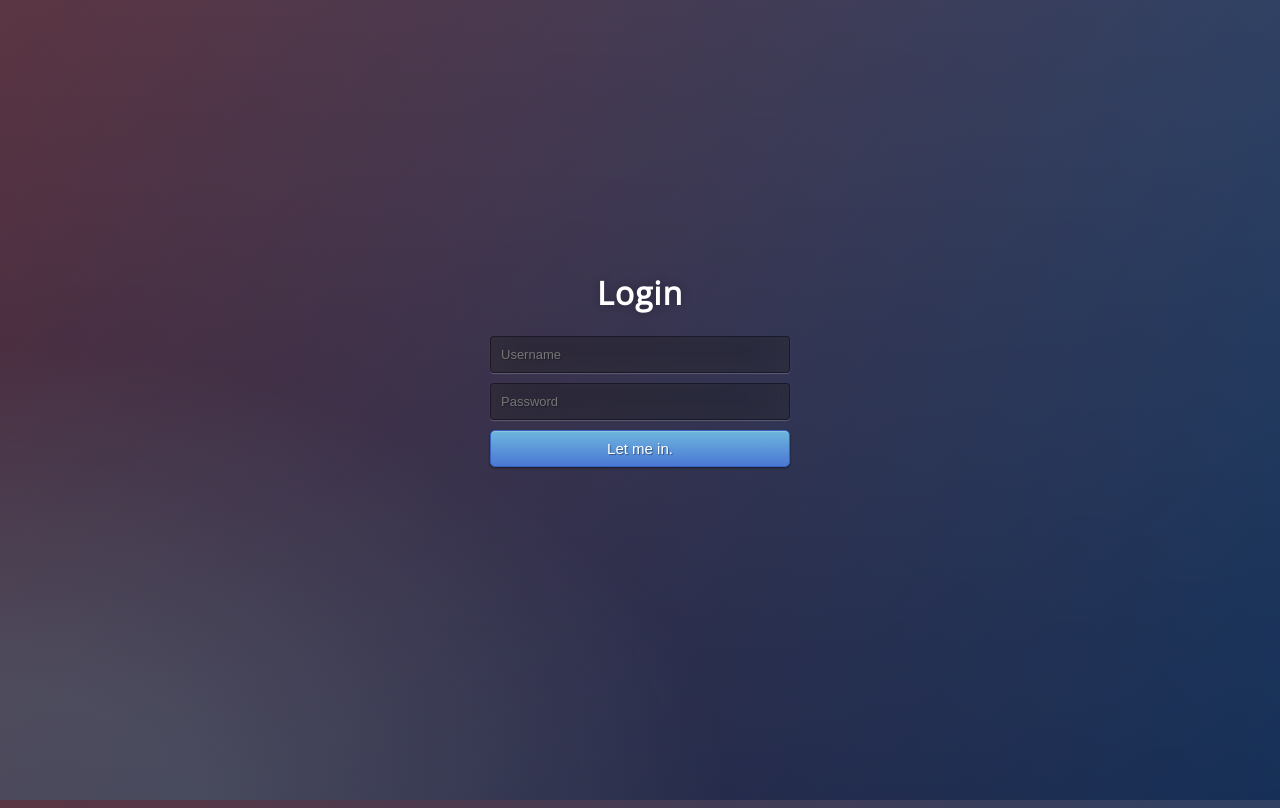
After one commit to Jmartelleti/Entrega1-Martelleti-Camellini-Portillo, a Django app: page /login/ in a window 1280 px wide. The commit adds this page. Run offline with Django 4.2, Linux system fonts and the light colour scheme.

Commit message:
modified:   Entrega1Modelo/Aplicacion/__pycache__/__init__.cpython-310.pyc 	modified:   Entrega1Modelo/Aplicacion/__pycache__/admin.cpython-310.pyc 	modified:   Entrega1Modelo/Aplicacion/__pycache__/apps.cpython-310.pyc 	modified:   Entrega1Modelo/Aplicacion/__pycache__/forms.cpython-310.pyc 	modified:   Entrega1Modelo/Aplicacion/__pycache__/models.cpython-310.pyc 	modified:   Entrega1Modelo/Aplicacion/__pycache__/urls.cpython-310.pyc 	modified:   Entrega1Modelo/Aplicacion/__pycache__/views.cpython-310.pyc 	modified:   Entrega1Modelo/Aplicacion/forms.py 	modified:   Entrega1Modelo/Aplicacion/migrations/__pycache__/0001_initial.cpython-310.pyc 	modified:   Entrega1Modelo/Aplicacion/migrations/__pycache__/__init__.cpython-310.pyc 	modified:   Entrega1Modelo/Aplicacion/models.py 	new file:   Entrega1Modelo/Aplicacion/static/Aplicacion/css/login.css 	new file:   Entrega1Modelo/Aplicacion/templates/Aplicacion/login.html 	modified:   Entrega1Modelo/Aplicacion/templates/Aplicacion/post4.html 	modified:   Entrega1Modelo/Aplicacion/urls.py 	modified:   Entrega1Modelo/Aplicacion/views.py 	modified:   Entrega1Modelo/Entrega1Modelo/__pycache__/__init__.cpython-310.pyc 	modified:   Entrega1Modelo/Entrega1Modelo/__pycache__/settings.cpython-310.pyc 	modified:   Entrega1Modelo/Entrega1Modelo/__pycache__/urls.cpython-310.pyc 	modified:   Entrega1Modelo/Entrega1Modelo/__pycache__/wsgi.cpython-310.pyc 	modified:   Entrega1Modelo/Entrega1Modelo/settings.py 	modified:   Entrega1Modelo/db.sqlite3

```diff
--- a/Entrega1Modelo/Aplicacion/models.py
+++ b/Entrega1Modelo/Aplicacion/models.py
@@ -27,3 +27,7 @@ class Articulo(models.Model):
 
     def __str__(self):
         return f"{self.usuario} recomienda subir articulo de: {self.articuloTitulo}"
+
+class Avatar(models.Model):
+    user=models.ForeignKey(Usuario, on_delete=models.CASCADE)
+    img= models.ImageField(upload_to="avatares")
--- /dev/null
+++ b/Entrega1Modelo/Aplicacion/static/Aplicacion/css/login.css
@@ -0,0 +1,57 @@
+@import url(https://fonts.googleapis.com/css?family=Open+Sans);
+.btn { display: inline-block; *display: inline; *zoom: 1; padding: 4px 10px 4px; margin-bottom: 0; font-size: 13px; line-height: 18px; color: #333333; text-align: center;text-shadow: 0 1px 1px rgba(255, 255, 255, 0.75); vertical-align: middle; background-color: #f5f5f5; background-image: -moz-linear-gradient(top, #ffffff, #e6e6e6); background-image: -ms-linear-gradient(top, #ffffff, #e6e6e6); background-image: -webkit-gradient(linear, 0 0, 0 100%, from(#ffffff), to(#e6e6e6)); background-image: -webkit-linear-gradient(top, #ffffff, #e6e6e6); background-image: -o-linear-gradient(top, #ffffff, #e6e6e6); background-image: linear-gradient(top, #ffffff, #e6e6e6); background-repeat: repeat-x; filter: progid:dximagetransform.microsoft.gradient(startColorstr=#ffffff, endColorstr=#e6e6e6, GradientType=0); border-color: #e6e6e6 #e6e6e6 #e6e6e6; border-color: rgba(0, 0, 0, 0.1) rgba(0, 0, 0, 0.1) rgba(0, 0, 0, 0.25); border: 1px solid #e6e6e6; -webkit-border-radius: 4px; -moz-border-radius: 4px; border-radius: 4px; -webkit-box-shadow: inset 0 1px 0 rgba(255, 255, 255, 0.2), 0 1px 2px rgba(0, 0, 0, 0.05); -moz-box-shadow: inset 0 1px 0 rgba(255, 255, 255, 0.2), 0 1px 2px rgba(0, 0, 0, 0.05); box-shadow: inset 0 1px 0 rgba(255, 255, 255, 0.2), 0 1px 2px rgba(0, 0, 0, 0.05); cursor: pointer; *margin-left: .3em; }
+.btn:hover, .btn:active, .btn.active, .btn.disabled, .btn[disabled] { background-color: #e6e6e6; }
+.btn-large { padding: 9px 14px; font-size: 15px; line-height: normal; -webkit-border-radius: 5px; -moz-border-radius: 5px; border-radius: 5px; }
+.btn:hover { color: #333333; text-decoration: none; background-color: #e6e6e6; background-position: 0 -15px; -webkit-transition: background-position 0.1s linear; -moz-transition: background-position 0.1s linear; -ms-transition: background-position 0.1s linear; -o-transition: background-position 0.1s linear; transition: background-position 0.1s linear; }
+.btn-primary, .btn-primary:hover { text-shadow: 0 -1px 0 rgba(0, 0, 0, 0.25); color: #ffffff; }
+.btn-primary.active { color: rgba(255, 255, 255, 0.75); }
+.btn-primary { background-color: #4a77d4; background-image: -moz-linear-gradient(top, #6eb6de, #4a77d4); background-image: -ms-linear-gradient(top, #6eb6de, #4a77d4); background-image: -webkit-gradient(linear, 0 0, 0 100%, from(#6eb6de), to(#4a77d4)); background-image: -webkit-linear-gradient(top, #6eb6de, #4a77d4); background-image: -o-linear-gradient(top, #6eb6de, #4a77d4); background-image: linear-gradient(top, #6eb6de, #4a77d4); background-repeat: repeat-x; filter: progid:dximagetransform.microsoft.gradient(startColorstr=#6eb6de, endColorstr=#4a77d4, GradientType=0);  border: 1px solid #3762bc; text-shadow: 1px 1px 1px rgba(0,0,0,0.4); box-shadow: inset 0 1px 0 rgba(255, 255, 255, 0.2), 0 1px 2px rgba(0, 0, 0, 0.5); }
+.btn-primary:hover, .btn-primary:active, .btn-primary.active, .btn-primary.disabled, .btn-primary[disabled] { filter: none; background-color: #4a77d4; }
+.btn-block { width: 100%; display:block; }
+
+* { -webkit-box-sizing:border-box; -moz-box-sizing:border-box; -ms-box-sizing:border-box; -o-box-sizing:border-box; box-sizing:border-box; }
+
+html { width: 100%; height:100%; overflow:hidden; }
+
+body {
+	width: 100%;
+	height:100%;
+	font-family: 'Open Sans', sans-serif;
+	background: #092756;
+	background: -moz-radial-gradient(0% 100%, ellipse cover, rgba(104,128,138,.4) 10%,rgba(138,114,76,0) 40%),-moz-linear-gradient(top,  rgba(57,173,219,.25) 0%, rgba(42,60,87,.4) 100%), -moz-linear-gradient(-45deg,  #670d10 0%, #092756 100%);
+	background: -webkit-radial-gradient(0% 100%, ellipse cover, rgba(104,128,138,.4) 10%,rgba(138,114,76,0) 40%), -webkit-linear-gradient(top,  rgba(57,173,219,.25) 0%,rgba(42,60,87,.4) 100%), -webkit-linear-gradient(-45deg,  #670d10 0%,#092756 100%);
+	background: -o-radial-gradient(0% 100%, ellipse cover, rgba(104,128,138,.4) 10%,rgba(138,114,76,0) 40%), -o-linear-gradient(top,  rgba(57,173,219,.25) 0%,rgba(42,60,87,.4) 100%), -o-linear-gradient(-45deg,  #670d10 0%,#092756 100%);
+	background: -ms-radial-gradient(0% 100%, ellipse cover, rgba(104,128,138,.4) 10%,rgba(138,114,76,0) 40%), -ms-linear-gradient(top,  rgba(57,173,219,.25) 0%,rgba(42,60,87,.4) 100%), -ms-linear-gradient(-45deg,  #670d10 0%,#092756 100%);
+	background: -webkit-radial-gradient(0% 100%, ellipse cover, rgba(104,128,138,.4) 10%,rgba(138,114,76,0) 40%), linear-gradient(to bottom,  rgba(57,173,219,.25) 0%,rgba(42,60,87,.4) 100%), linear-gradient(135deg,  #670d10 0%,#092756 100%);
+	filter: progid:DXImageTransform.Microsoft.gradient( startColorstr='#3E1D6D', endColorstr='#092756',GradientType=1 );
+}
+.login {
+	position: absolute;
+	top: 50%;
+	left: 50%;
+	margin: -150px 0 0 -150px;
+	width:300px;
+	height:300px;
+}
+.login h1 { color: #fff; text-shadow: 0 0 10px rgba(0,0,0,0.3); letter-spacing:1px; text-align:center; }
+
+input {
+	width: 100%;
+	margin-bottom: 10px;
+	background: rgba(0,0,0,0.3);
+	border: none;
+	outline: none;
+	padding: 10px;
+	font-size: 13px;
+	color: #fff;
+	text-shadow: 1px 1px 1px rgba(0,0,0,0.3);
+	border: 1px solid rgba(0,0,0,0.3);
+	border-radius: 4px;
+	box-shadow: inset 0 -5px 45px rgba(100,100,100,0.2), 0 1px 1px rgba(255,255,255,0.2);
+	-webkit-transition: box-shadow .5s ease;
+	-moz-transition: box-shadow .5s ease;
+	-o-transition: box-shadow .5s ease;
+	-ms-transition: box-shadow .5s ease;
+	transition: box-shadow .5s ease;
+}
+input:focus { box-shadow: inset 0 -5px 45px rgba(100,100,100,0.4), 0 1px 1px rgba(255,255,255,0.2); }
--- /dev/null
+++ b/Entrega1Modelo/Aplicacion/templates/Aplicacion/login.html
@@ -0,0 +1,21 @@
+<!DOCTYPE html>
+<html lang="en">
+<head>
+    {% load static %}
+    <meta charset="UTF-8">
+    <meta http-equiv="X-UA-Compatible" content="IE=edge">
+    <meta name="viewport" content="width=device-width, initial-scale=1.0">
+    <title>Login</title>
+    <link href="{% static 'Aplicacion/css/login.css' %}" rel="stylesheet"/>
+</head>
+<body>
+    <div class="login">
+        <h1>Login</h1>
+        <form method="post">
+            <input type="text" name="u" placeholder="Username" required="required" />
+            <input type="password" name="p" placeholder="Password" required="required" />
+            <button type="submit" class="btn btn-primary btn-block btn-large">Let me in.</button>
+        </form>
+    </div>
+</body>
+</html>
--- a/Entrega1Modelo/Aplicacion/templates/Aplicacion/post4.html
+++ b/Entrega1Modelo/Aplicacion/templates/Aplicacion/post4.html
@@ -26,6 +26,7 @@
 <a href="http://spaceipsum.com/">Space Ipsum</a>
 &middot; Images by
  <a href="https://www.flickr.com/photos/nasacommons/">NASA on The Commons</a></p>
+ <img src="https://www.altillo.com/examenes/uba/ubaxxi/fisica/imagenes2022/Imagen1.jpg">
 {% endblock %}
 {% block form %}
 {% endblock %}
--- a/Entrega1Modelo/Aplicacion/urls.py
+++ b/Entrega1Modelo/Aplicacion/urls.py
@@ -18,6 +18,9 @@ urlpatterns = [
     path("contactResultados.html/",buscarContact, name="contactResultado"),
     path("articuloBusqueda.html/", articuloBusqueda, name="articleBusqueda"),
     path("articuloResultados.html/", articuloResultados, name="articleResultado"),
+    path("login/", login, name="login"),
+
+
 
 
 
--- a/Entrega1Modelo/Aplicacion/views.py
+++ b/Entrega1Modelo/Aplicacion/views.py
@@ -1,10 +1,12 @@
 import email
 from uuid import RESERVED_FUTURE
-from Aplicacion.forms import contactForm, usuarioForm, articleForm
+from Aplicacion.forms import contactForm, usuarioForm, articleForm, AvatarForm
 from django.shortcuts import render
-from .models import Usuario, Contacto, Articulo
+from .models import Usuario, Contacto, Articulo, Avatar
 from django.http import HttpResponse
-# Create your views here.
+from django.contrib.auth import login, logout, authenticate
+from django.contrib.auth.forms import AuthenticationForm
+from django.contrib.auth.decorators import login_required
 
 def inicio(request):
     if request.method=="POST":
@@ -63,7 +65,7 @@ def contact(request):
             return render (request,"Aplicacion/contact.html", {"mensaje":"Mensaje Enviado"} )
     else:
         formulario=contactForm()
-        return render(request,"Aplicacion/contact.html", {"formulario":formulario})
+        return render(request,"Aplicacion/contact.html", {"formulario":formulario, "avatar":AgregarAvatar(request.user)})
 
 def buscarContact(request):
     if request.GET["email"]:
@@ -71,7 +73,7 @@ def buscarContact(request):
         usuario=Contacto.objects.filter(email=email)
         return render(request, "Aplicacion/contactResultados.html", {"usuario":usuario})
     else:
-        return render(request, "Apicacion/contactBusqueda.html", {"mensaje":"ingrese una opcion"})
+        return render(request, "Apicacion/contactBusqueda.html", {"mensaje":"ingrese una opcion", "avatar":AgregarAvatar(request.user)})
 
 def contactBusqueda(request):
     return render(request, "Aplicacion/contactBusqueda.html")
@@ -87,3 +89,21 @@ def post3(request):
 
 def post4(request):
     return render(request, "Aplicacion/post4.html")
+
+@login_required
+def editarUsuario(request):
+    usuario=request.usuario
+
+def login(request):
+    return render(request, "Aplicacion/login.html")
+
+def AgregarAvatar(request):
+    if request.method=="POST":
+        formulario=AvatarForm(request.POST, request.FILES)
+        if formulario.is_valid():
+            avatarviejo=Avatar.objects.filter(user=request.user)
+            if len(avatarviejo)>0:
+                avatarviejo[0].delete()
+                avatar=Avatar(user=request.user, imagen=formulario.cleaned_data["imagen"])
+                avatar.save()
+                return render (request, inicio, {"usuario":request.user,"mensaje":avatar,"imagen":avatar.imagen.url})
--- a/Entrega1Modelo/Entrega1Modelo/settings.py
+++ b/Entrega1Modelo/Entrega1Modelo/settings.py
@@ -122,3 +122,8 @@ STATIC_URL = 'static/'
 # https://docs.djangoproject.com/en/4.1/ref/settings/#default-auto-field
 
 DEFAULT_AUTO_FIELD = 'django.db.models.BigAutoField'
+
+LOGIN_URL ="/login"
+
+MEDIA_URL="/media/"
+MEDIA_ROOT= BASE_DIR / "media"
```
Also changed, not shown: Entrega1Modelo/Aplicacion/forms.py (+11 -1 lines), Entrega1Modelo/db.sqlite3.
